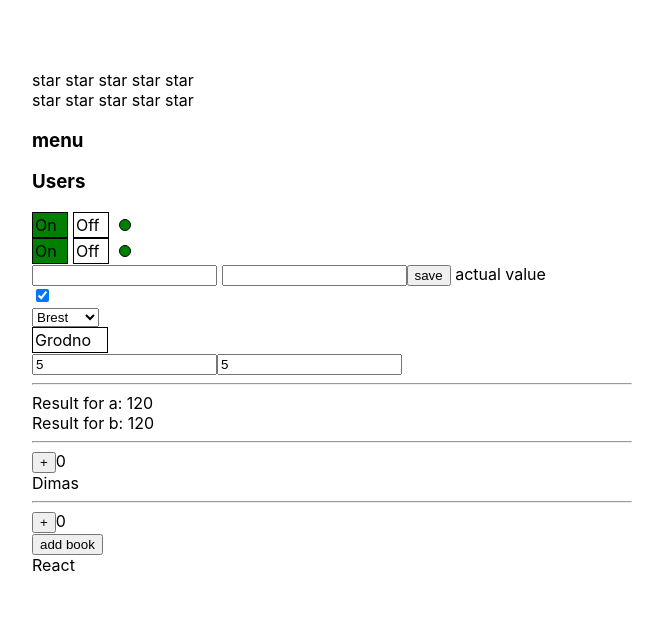
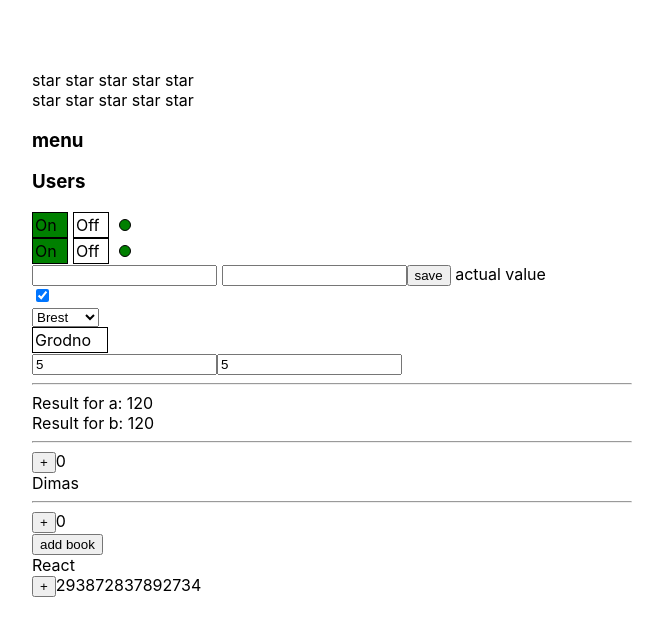
Before and after one commit to Yuhee2020/Microtasks, a React (Create React App) app in the folder react-kabzda/: page / in a window 1280 px wide. Shown: the top 636 px of the page, without its empty margins (308-971 px from the left). Built offline with nearby package versions, Linux system fonts and the light colour scheme.

Commit message:
useState

```diff
--- a/react-kabzda/src/App.tsx
+++ b/react-kabzda/src/App.tsx
@@ -8,9 +8,9 @@ import {UCOnOff} from "./components/OnOff/UCOnOff";
 import {ControlledCheckBox, ControlledSelect, GetValueOfUCInput, TrackValueOfInput,} from "./components/Input/Input";
 import {Select} from "./components/Select/Select";
 import UncontrolledAccordion from "./components/Accordion/UncontrolledAccordion";
-import {Example1} from "./components/reactMemo/reactMemo";
 import {Example11, Example12} from "./components/useMemo/UseMemo";
 import {LIkeUseCallBack} from "./components/useCallback/useCallback";
+import {ExampleUseState} from "./components/useState/useState";
 
 function App() {
     let [ratingValue, setRatingValue] = useState(0)
@@ -65,7 +65,7 @@ function App() {
             <Example12/>
             <hr/>
             <LIkeUseCallBack/>
-
+            <ExampleUseState/>
         </div>
     );
 }
--- /dev/null
+++ b/react-kabzda/src/components/useState/useState.tsx
@@ -0,0 +1,29 @@
+import React, {useMemo, useState} from "react";
+import {log} from "util";
+
+const DifficultData=()=>{
+    console.log("DifficultData")
+    return 293872837892734
+}
+
+
+
+export const ExampleUseState = () => {
+
+    // let DD=useMemo(DifficultData,[])
+
+
+    const [count, setCount] = useState(DifficultData)// закидываем как initial state функцию, которая возвращает значение
+    console.log(count)
+    const changer=(state:number)=>{
+     return   state+1
+        //закидываем функцию , результат ее вызова будет сетаться в стейт
+
+    }
+    return <>
+
+        <button onClick={()=>setCount(changer)}>+</button>
+
+        {count}
+    </>
+}
```
